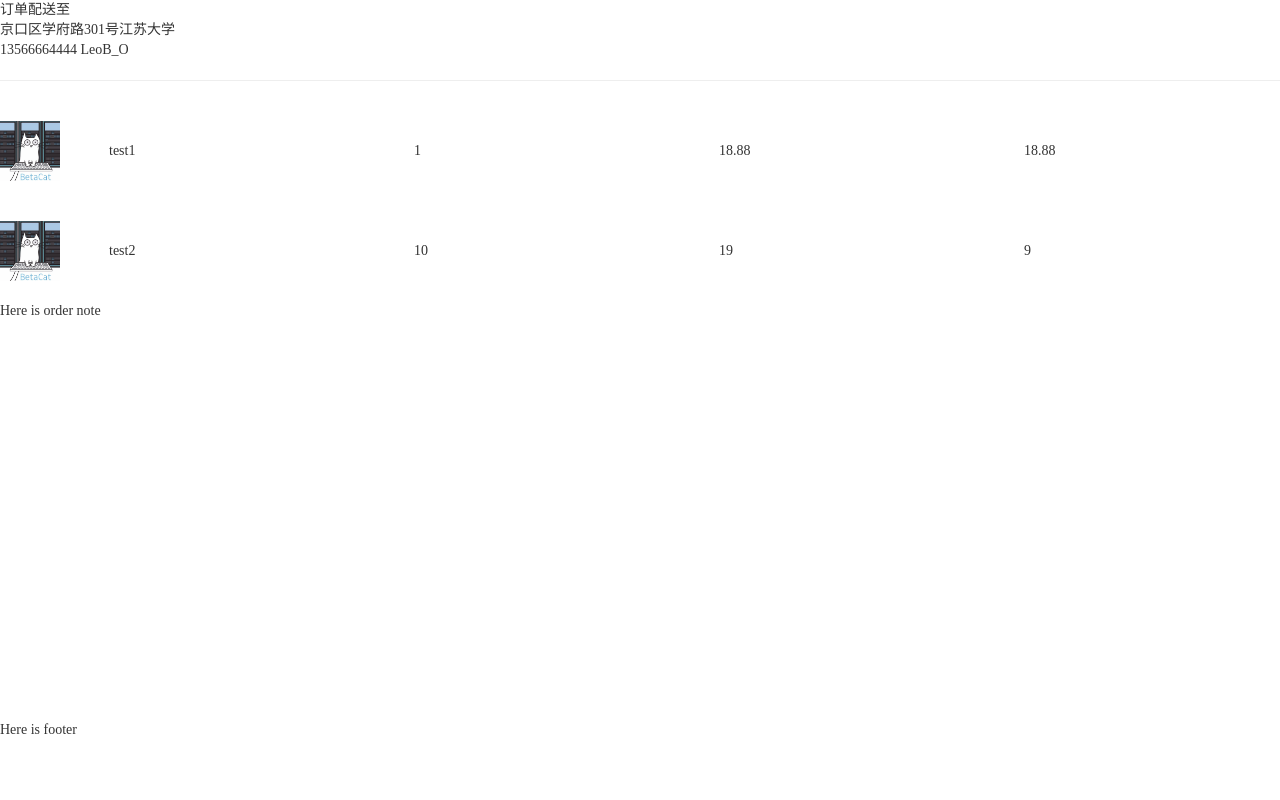
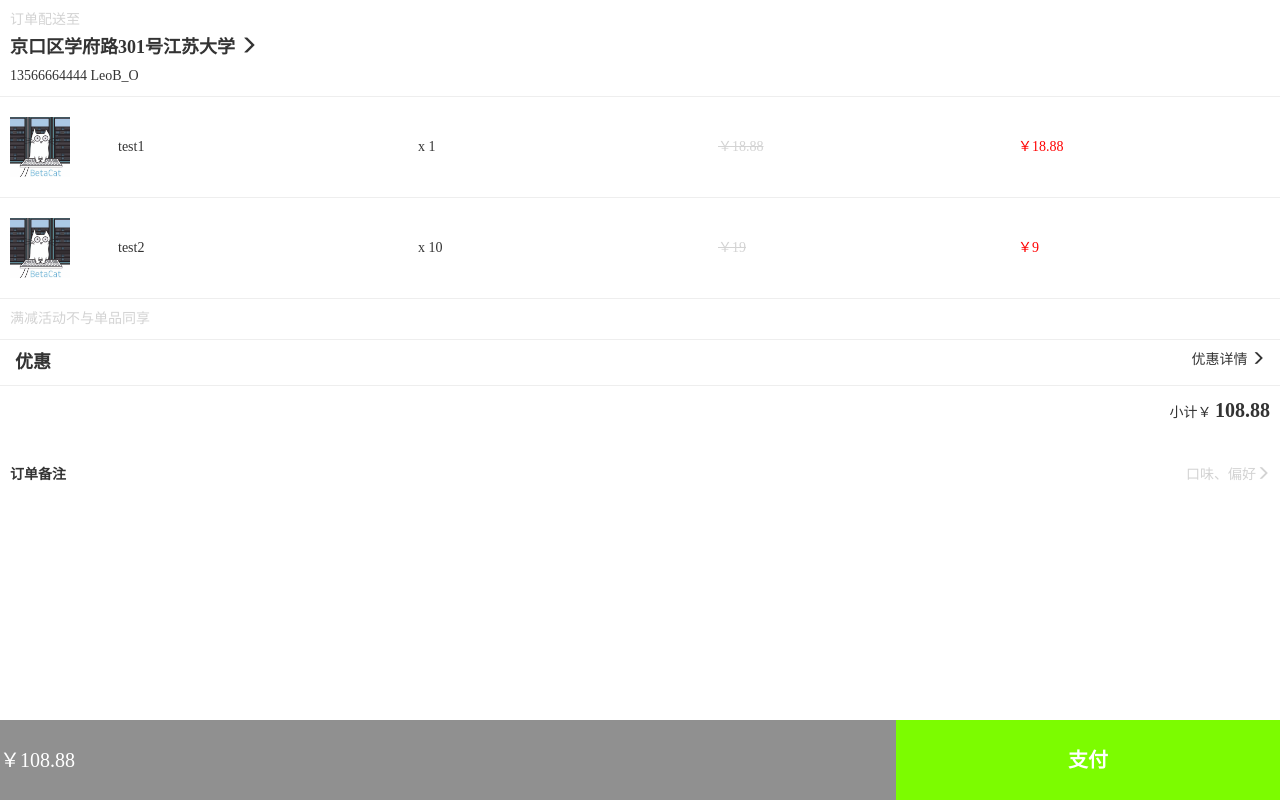
Before and after one commit to LeoB-O/OrderDish-FrontEnd, a Vue app: page /#/CheckoutOnline in a window 1280 px wide. Built offline with nearby package versions, Linux system fonts and the light colour scheme.

Commit message:
update: checkout online

```diff
--- a/src/components/CheckoutOnline.vue
+++ b/src/components/CheckoutOnline.vue
@@ -6,6 +6,7 @@
       </div>
       <div class="address__detail">
         {{address.district+address.street}}
+        <span class="glyphicon glyphicon-menu-right" style="font-weight: 100;"></span>
       </div>
       <div class="address__name-phone">
         {{address.phone+' '+address.name}}
@@ -13,28 +14,67 @@
     </div>
     <hr>
     <div class="orders">
-      <div class="order" v-for="order in orders" :key="order.id">
+      <div v-for="order in orders" :key="order.id">
+        <div class="order">
           <img class="order__img" :src="order.img">
           <div class="order__name">
             {{order.name}}
           </div>
           <div class="order__amount">
-          {{order.amount}}
+            x {{order.amount}}
           </div>
           <div class="order__origin-price">
-          {{order.originPrice}}
+            ￥{{order.originPrice}}
           </div>
           <div class="order__sale-price">
-          {{order.salePrice}}
+            ￥{{order.salePrice}}
           </div>
+        </div>
+        <hr style="margin: 0px;">
+      </div>
+      <div class="orders__discount-notice">
+        <!--TODO 使用模板表示消息？ -->
+        满减活动不与单品同享
+      </div>
+      <hr>
+      <div class="orders__discount">
+        <div class="orders__discount-title">
+          优惠
+        </div>
+        <div class="orders__discount-detail">
+          <!--TODO 使用模板表示-->
+          优惠详情
+          <span class="glyphicon glyphicon-menu-right" style="font-weight: 100;"></span>
+        </div>
+      </div>
+      <hr>
+      <div class="orders__total">
+        <span class="orders__total-notice">
+          小计￥
+        </span>
+        <span class="orders__total-price">
+          {{total}}
+        </span>
       </div>
     </div>
     <div class="ordernote">
-      Here is order note
+      <span class="ordernote__title">
+        订单备注
+      </span>
+      <span class="ordernote__detail">
+        <!-- TODO 改成模板-->
+        <span>口味、偏好</span>
+        <span class="glyphicon glyphicon-menu-right" style="font-weight: 100;"></span>
+      </span>
     </div>
     <div style="height: 10%;"></div>
     <div class="footer">
-      Here is footer
+      <div class="footer__total">
+        ￥{{total}}
+      </div>
+      <div class="footer__pay">
+        支付
+      </div>
     </div>
   </div>
 </template>
@@ -70,11 +110,24 @@ export default {
         img: require('../assets/shop.png')
       }]
     }
+  },
+  computed: {
+    total: function () {
+      let sum = 0
+      for (let order of this.orders) {
+        sum += order.salePrice * order.amount
+      }
+      return sum
+    }
   }
 }
 </script>
 
 <style scoped>
+  hr {
+    margin: 0px;
+  }
+
   .checkout-online {
     height: 100%;
     width: 100%;
@@ -82,10 +135,58 @@ export default {
 
   .address {
     width: 100%;
+    padding: 10px;
+    text-align: left;
+  }
+
+  .address__notice {
+    color: lightgrey;
+  }
+
+  .address__detail {
+    font-size: large;
+    font-weight: bold;
+    margin: 5px 0px;
+  }
+
+  .address__name-phone {
+    font-weight: 400;
   }
 
   .orders {
     width: 100%;
+  }
+
+  .orders__discount-notice {
+    color: lightgrey;
+    margin: 10px 10px;
+  }
+
+  .orders__discount {
+    display: flex;
+    justify-content: space-between;
+    padding: 10px 15px;
+  }
+
+  .orders__discount-title {
+    font-size: large;
+    font-weight: 600;
+  }
+
+  .orders__discount-detail {
+  }
+
+  .orders__total {
+    text-align: right;
+    padding: 10px 10px;
+  }
+
+  .orders__total-notice {
+  }
+
+  .orders__total-price {
+    font-size: 20px;
+    font-weight: bold;
   }
 
   .order {
@@ -93,6 +194,7 @@ export default {
     display: flex;
     justify-content: space-between;
     align-items: center;
+    margin: 0px 10px;
   }
 
   .order__img {
@@ -110,19 +212,61 @@ export default {
 
   .order__origin-price {
     width: 20%;
+    text-decoration: line-through;
+    color: lightgrey;
   }
 
   .order__sale-price {
     width: 20%;
+    color: red;
   }
 
   .ordernote {
+    padding: 10px 10px;
+    display: flex;
+    justify-content: space-between;
+    margin-top: 20px;
+  }
 
+  .ordernote__title {
+    font-weight: bold;
+  }
+
+  .ordernote__detail {
+    color: lightgrey;
   }
 
   .footer {
     position: fixed;
     bottom: 0px;
     height: 10%;
+    width: 100%;
+    display: flex;
+    align-items: center;
+  }
+
+  .footer__total {
+    font-size: 20px;
+    width: 70%;
+    height: 100%;
+    color: white;
+    background-color: #909090;
+    display: flex;
+    align-items: center;
+    justify-content: flex-start;
+  }
+
+  .footer__pay {
+    position: absolute;
+    right: 0px;
+    background-color: lawngreen;
+    width: 30%;
+    height: 100%;
+    display: flex;
+    align-items: center;
+    justify-content: center;
+    font-size: 20px;
+    font-weight: bolder;
+    color: white;
   }
 </style>
```
Lines whose indentation alone changed are shown as unchanged.
